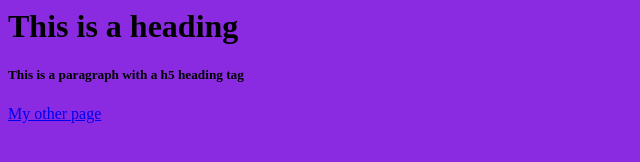
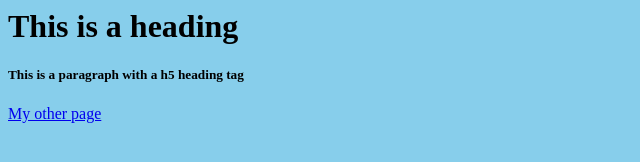
Before and after one commit to Mohsan-Serco/web-platform-wurvna-s1clgj, a plain HTML site: page index.html in a window 1280 px wide. Shown: the whole page, without its empty margins (0-640 px from the left). Drawn offline with Linux system fonts and the light colour scheme.

Commit message:
1 file modified

```diff
--- a/styles.css
+++ b/styles.css
@@ -1,3 +1,3 @@
 body {
-  background: blueviolet;
+  background: skyblue;
 }
```
